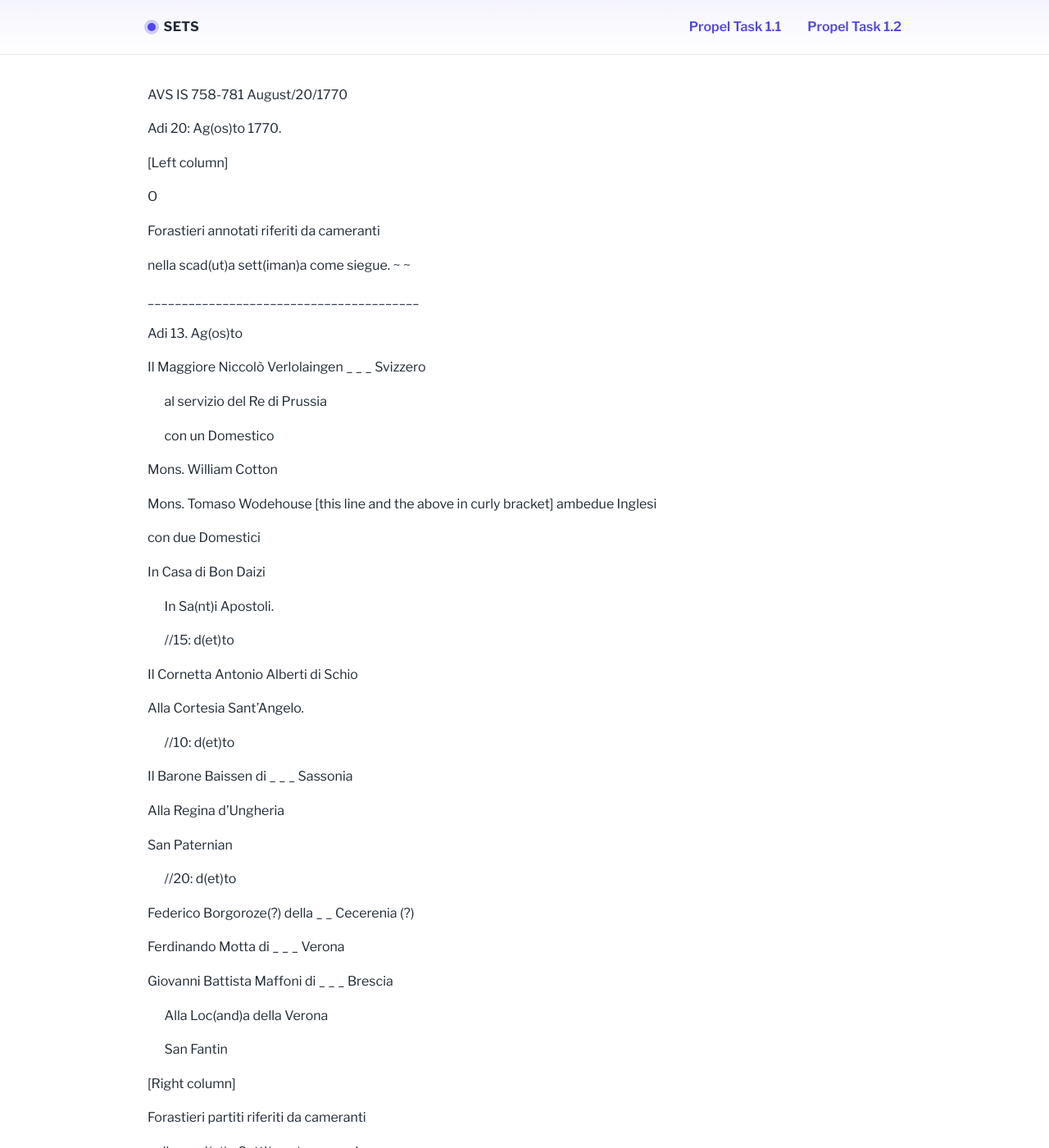
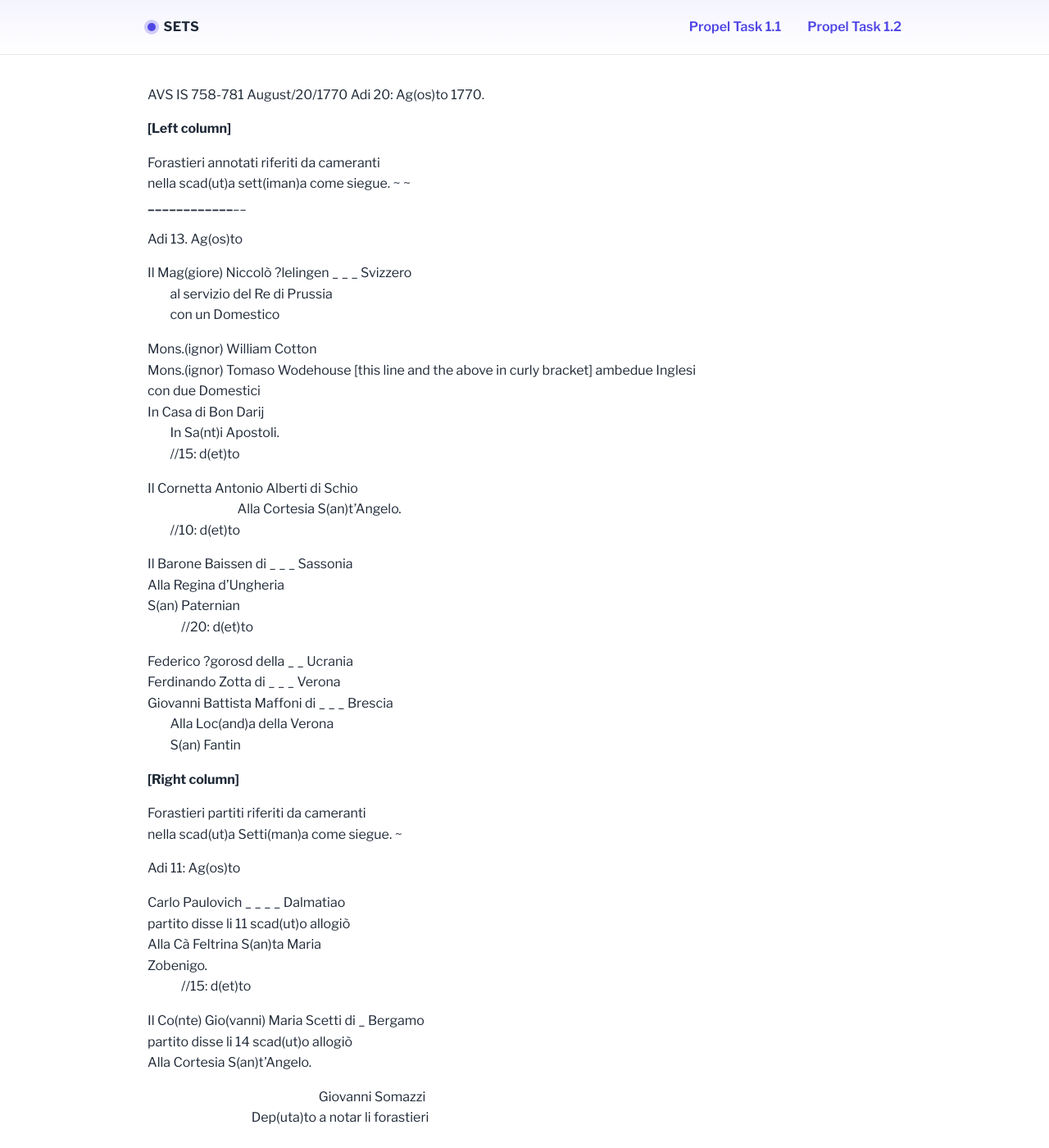
Before and after one commit to sets-architecture/sets-architecture.github.io, a Jekyll site: the page built from archives/transcriptions/1770_8_20.md, in a window 1280 px wide and 1400 px high. Shown: the whole window at 82% size. Built offline with Jekyll 4.4.1, drawn with Linux system fonts in a browser that asks for light colours; our own code applies the rules of GitHub Pages for plain Markdown files; some of the changed text lies outside the part shown.

Commit message:
update with transcription changes

```diff
--- a/archives/transcriptions/1770_8_20.md
+++ b/archives/transcriptions/1770_8_20.md
@@ -1,86 +1,56 @@
 AVS IS 758-781 August/20/1770
+Adi 20: Ag(os)to 1770.
 
-
-Adi 20: Ag(os)to 1770\.
-
-\[Left column\]
-
-O
+**[Left column]**
 
 Forastieri annotati riferiti da cameranti
+nella scad(ut)a sett(iman)a come siegue. ~ ~
+________________________________________
 
-nella scad(ut)a sett(iman)a come siegue. \~ \~
+Adi 13. Ag(os)to
 
-\_\_\_\_\_\_\_\_\_\_\_\_\_\_\_\_\_\_\_\_\_\_\_\_\_\_\_\_\_\_\_\_\_\_\_\_\_\_\_\_
+Il Mag(giore) Niccolò ?lelingen _ _ _ Svizzero
+&nbsp;&nbsp;&nbsp;&nbsp;&nbsp;&nbsp;&nbsp;&nbsp;al servizio del Re di Prussia
+&nbsp;&nbsp;&nbsp;&nbsp;&nbsp;&nbsp;&nbsp;&nbsp;con un Domestico
 
-Adi 13\. Ag(os)to
-
-Il Maggiore Niccolò Verlolaingen \_ \_ \_ Svizzero
-
-&nbsp;&nbsp;&nbsp;&nbsp;&nbsp;&nbsp;al servizio del Re di Prussia
-
-&nbsp;&nbsp;&nbsp;&nbsp;&nbsp;&nbsp;con un Domestico
-
-Mons. William Cotton
-
-Mons. Tomaso Wodehouse \[this line and the above in curly bracket\] ambedue Inglesi
-
+Mons.(ignor) William Cotton
+Mons.(ignor) Tomaso Wodehouse [this line and the above in curly bracket] ambedue Inglesi
 con due Domestici
-
-In Casa di Bon Daizi
-
-&nbsp;&nbsp;&nbsp;&nbsp;&nbsp;&nbsp;In Sa(nt)i Apostoli.
-
-&nbsp;&nbsp;&nbsp;&nbsp;&nbsp;&nbsp;//15: d(et)to
+In Casa di Bon Darij
+&nbsp;&nbsp;&nbsp;&nbsp;&nbsp;&nbsp;&nbsp;&nbsp;In Sa(nt)i Apostoli.
+&nbsp;&nbsp;&nbsp;&nbsp;&nbsp;&nbsp;&nbsp;&nbsp;//15: d(et)to
 
 Il Cornetta Antonio Alberti di Schio
+&nbsp;&nbsp;&nbsp;&nbsp;&nbsp;&nbsp;&nbsp;&nbsp;&nbsp;&nbsp;&nbsp;&nbsp;&nbsp;&nbsp;&nbsp;&nbsp;&nbsp;&nbsp;&nbsp;&nbsp;&nbsp;&nbsp;&nbsp;&nbsp;&nbsp;&nbsp;&nbsp;&nbsp;&nbsp;&nbsp;&nbsp;&nbsp;Alla Cortesia S(an)t'Angelo.
+&nbsp;&nbsp;&nbsp;&nbsp;&nbsp;&nbsp;&nbsp;&nbsp;//10: d(et)to
 
-Alla Cortesia Sant’Angelo.
+Il Barone Baissen di _ _ _ Sassonia
+Alla Regina d'Ungheria
+S(an) Paternian
+&nbsp;&nbsp;&nbsp;&nbsp;&nbsp;&nbsp;&nbsp;&nbsp;&nbsp;&nbsp;&nbsp;&nbsp;//20: d(et)to
 
-&nbsp;&nbsp;&nbsp;&nbsp;&nbsp;&nbsp;//10: d(et)to
+Federico ?gorosd della _ _ Ucrania
+Ferdinando Zotta di _ _ _ Verona
+Giovanni Battista Maffoni di _ _ _ Brescia
+&nbsp;&nbsp;&nbsp;&nbsp;&nbsp;&nbsp;&nbsp;&nbsp;Alla Loc(and)a della Verona
+&nbsp;&nbsp;&nbsp;&nbsp;&nbsp;&nbsp;&nbsp;&nbsp;S(an) Fantin
 
-Il Barone Baissen di \_ \_ \_ Sassonia
-
-Alla Regina d’Ungheria
-
-San Paternian
-
-&nbsp;&nbsp;&nbsp;&nbsp;&nbsp;&nbsp;//20: d(et)to
-
-Federico Borgoroze(?) della \_ \_ Cecerenia (?)
-
-Ferdinando Motta di \_ \_ \_ Verona
-
-Giovanni Battista Maffoni di \_ \_ \_ Brescia
-
-&nbsp;&nbsp;&nbsp;&nbsp;&nbsp;&nbsp;Alla Loc(and)a della Verona
-
-&nbsp;&nbsp;&nbsp;&nbsp;&nbsp;&nbsp;San Fantin
-
-\[Right column\]
+**[Right column]**
 
 Forastieri partiti riferiti da cameranti
-
-nella scad(ut)a Setti(man)a come siegue. \~
+nella scad(ut)a Setti(man)a come siegue. ~
 
 Adi 11: Ag(os)to
 
-Carlo Paulovich \_ \_ \_ \_ Dalmatiao
-
+Carlo Paulovich _ _ _ _ Dalmatiao
 partito disse li 11 scad(ut)o allogiò
-
 Alla Cà Feltrina S(an)ta Maria
-
 Zobenigo.
-
 &nbsp;&nbsp;&nbsp;&nbsp;&nbsp;&nbsp;&nbsp;&nbsp;&nbsp;&nbsp;&nbsp;&nbsp;//15: d(et)to
 
-Il Co(nte) Gio(vanni) Maria Scetti di \_ Bergamo
+Il Co(nte) Gio(vanni) Maria Scetti di _ Bergamo
+partito disse li 14 scad(ut)o allogiò
+Alla Cortesia S(an)t'Angelo.
 
-partito disse li 14 scad(ut)o  allogiò
-
-Alla Cortesia Sant’Angelo.
-
-&nbsp;&nbsp;&nbsp;&nbsp;&nbsp;&nbsp;&nbsp;&nbsp;&nbsp;&nbsp;&nbsp;&nbsp;&nbsp;&nbsp;&nbsp;&nbsp;&nbsp;&nbsp;Giovanni Somazzi
-
-Dep(uta)to a notar li forastieri
+&nbsp;&nbsp;&nbsp;&nbsp;&nbsp;&nbsp;&nbsp;&nbsp;&nbsp;&nbsp;&nbsp;&nbsp;&nbsp;&nbsp;&nbsp;&nbsp;&nbsp;&nbsp;&nbsp;&nbsp;&nbsp;&nbsp;&nbsp;&nbsp;&nbsp;&nbsp;&nbsp;&nbsp;&nbsp;&nbsp;&nbsp;&nbsp;&nbsp;&nbsp;&nbsp;&nbsp;&nbsp;&nbsp;&nbsp;&nbsp;&nbsp;&nbsp;&nbsp;&nbsp;&nbsp;&nbsp;&nbsp;&nbsp;&nbsp;&nbsp;&nbsp;&nbsp;&nbsp;&nbsp;&nbsp;&nbsp;&nbsp;&nbsp;&nbsp;&nbsp;&nbsp;Giovanni Somazzi
+&nbsp;&nbsp;&nbsp;&nbsp;&nbsp;&nbsp;&nbsp;&nbsp;&nbsp;&nbsp;&nbsp;&nbsp;&nbsp;&nbsp;&nbsp;&nbsp;&nbsp;&nbsp;&nbsp;&nbsp;&nbsp;&nbsp;&nbsp;&nbsp;&nbsp;&nbsp;&nbsp;&nbsp;&nbsp;&nbsp;&nbsp;&nbsp;&nbsp;&nbsp;&nbsp;&nbsp;&nbsp;Dep(uta)to a notar li forastieri
```
Also changed, not shown: archives/transcriptions/1766_2_20_p2.md (deleted, +0 -118 lines), archives/transcriptions/1769_2_20_p1.md (renamed from archives/transcriptions/1766_2_20_p1.md, +1 -1 lines), archives/transcriptions/1769_2_20_p2.md (added, +81 -0 lines), archives/transcriptions/1769_5_8_p2.md (+1 -1 lines), archives/transcriptions/1770_5_28.md (+15 -16 lines), archives/images/AVS IS 758-781 1768 MV 02 p1.jpg (renamed from archives/images/AVS IS 758-781 1766 02 p1.jpg), archives/images/AVS IS 758-781 1768 MV 02 p2.jpg (renamed from archives/images/AVS IS 758-781 1766 02 p2.jpg), 2 other files.
